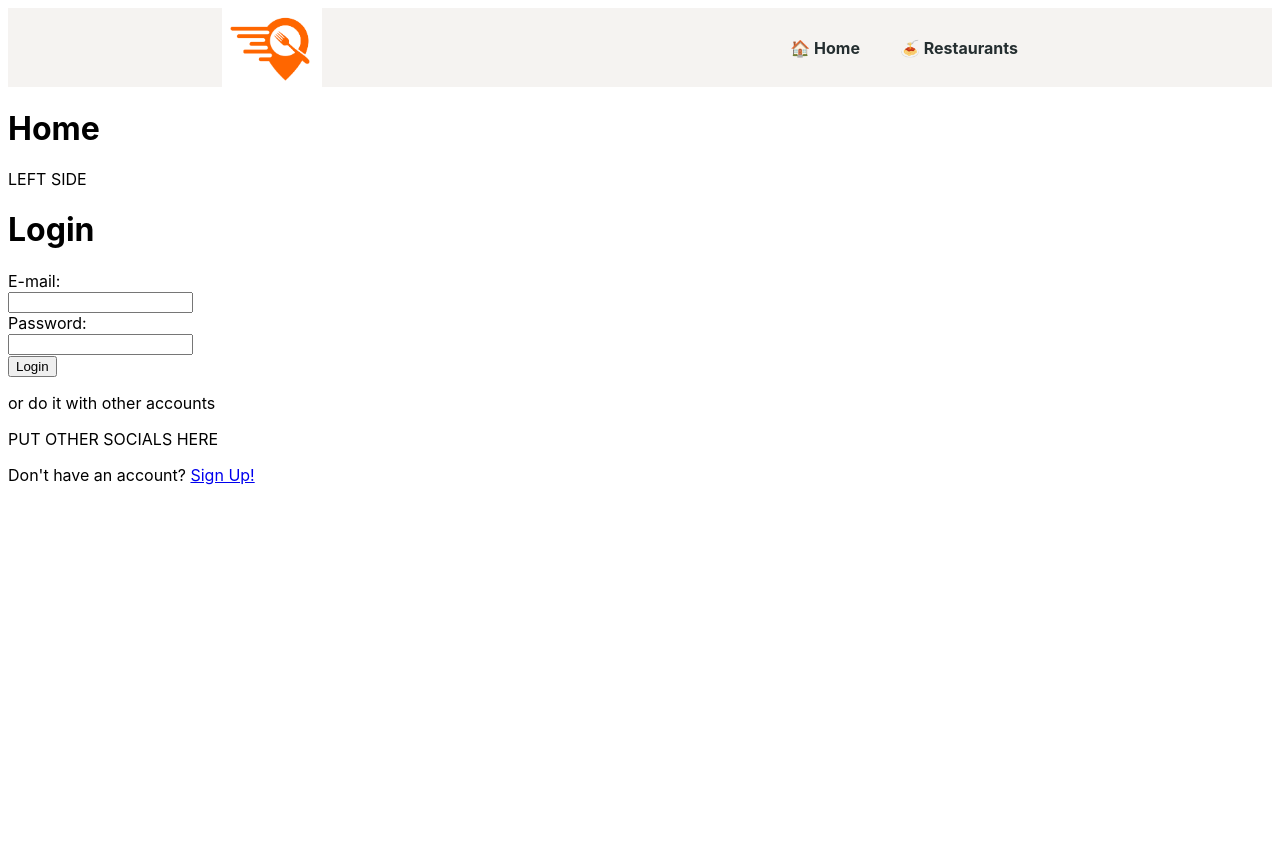
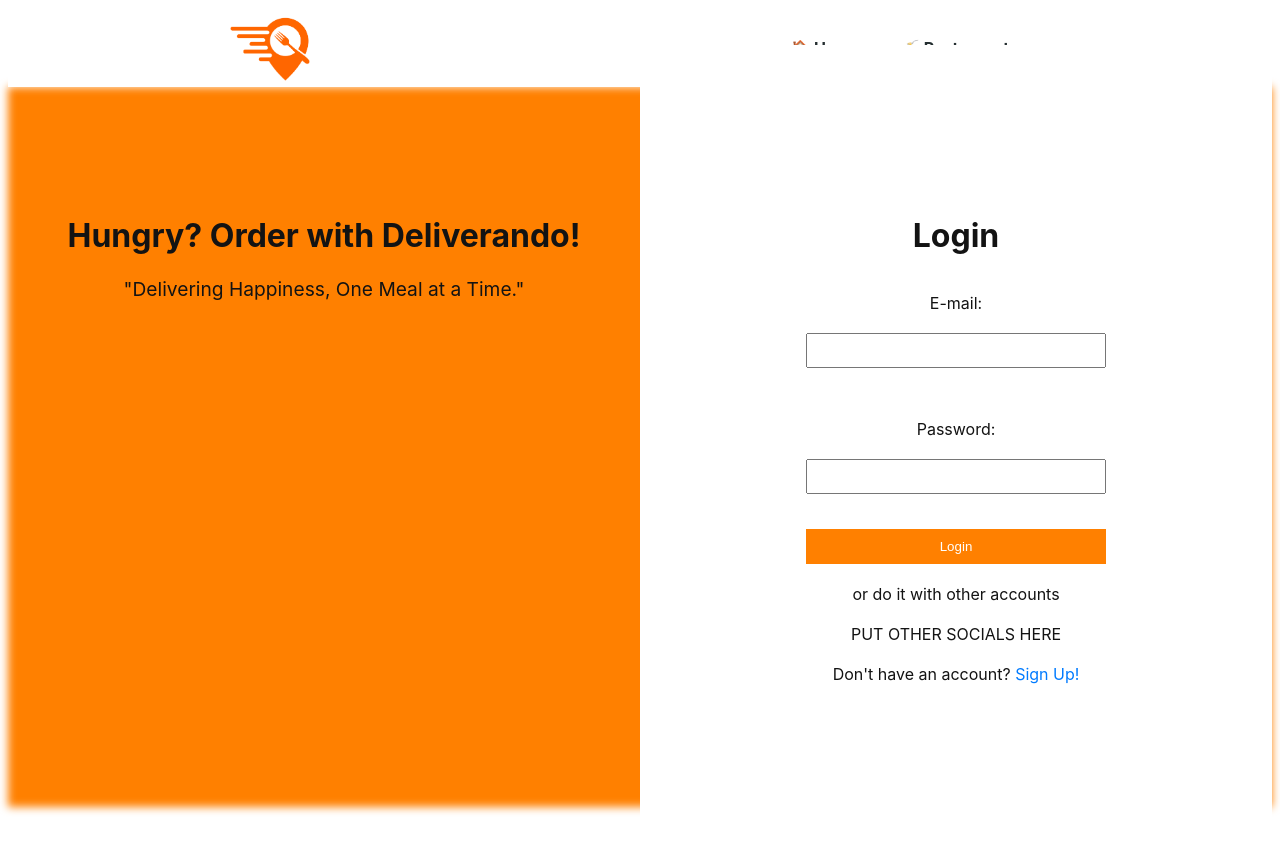
Before and after one commit to LLDieg/BackEndFinalProject, a React (Vite) app in the folder FrontEnd/Deliverando/: page / in a window 1280 px wide. Before the commit the page ends 800 px from the top, so only its background shows below. Built offline with nearby package versions, Linux system fonts and the light colour scheme.

Commit message:
css for homepage login and register

```diff
--- a/FrontEnd/Deliverando/src/components/Home.jsx
+++ b/FrontEnd/Deliverando/src/components/Home.jsx
@@ -2,14 +2,24 @@ import React, { useContext } from "react";
 import Login from "./Login.jsx";
 import Register from "./Register.jsx";
 import { MyContext } from "../context/context.jsx";
+import "../style/home.css";
 
 export default function Home() {
   const { showRegister, token } = useContext(MyContext);
 
   return (
     <>
-    <h1>Home</h1>
-    {token ? (<h2>welcome</h2>) : (showRegister ? <Login /> : <Register />)}
+    <div className="reglogSection">
+      <div className="contentSection">
+        <div className="leftSide">
+          <h1>Hungry? Order with Deliverando!</h1>
+          <p>"Delivering Happiness, One Meal at a Time."</p>
+        </div>
+        <div className="rightSide">
+          {token ? (<h2>welcome</h2>) : (showRegister ? <Login /> : <Register />)}
+        </div>
+      </div>
+    </div>
     </>
   );
 }
--- a/FrontEnd/Deliverando/src/components/Login.jsx
+++ b/FrontEnd/Deliverando/src/components/Login.jsx
@@ -2,6 +2,7 @@ import React, { useContext } from 'react';
 import { MyContext } from '../context/context';
 import { useNavigate } from 'react-router-dom';
 import BASE_URL from '../config/urlConfig';
+import "../style/loginRegister.css";
 
 export default function Login() {
 
@@ -41,7 +42,6 @@ export default function Login() {
 
   return (
     <>
-      <div>LEFT SIDE</div>
       <div>
         <h1>Login</h1>
         <form onSubmit={loginUser}>
--- a/FrontEnd/Deliverando/src/components/Register.jsx
+++ b/FrontEnd/Deliverando/src/components/Register.jsx
@@ -3,6 +3,7 @@ import { useNavigate } from "react-router-dom";
 import { MyContext } from "../context/context";
 import toast, { Toaster } from "react-hot-toast";
 import BASE_URL from "../config/urlConfig";
+import "../style/loginRegister.css";
 
 export default function Register() {
   const {setShowRegister}=useContext(MyContext)
--- /dev/null
+++ b/FrontEnd/Deliverando/src/style/home.css
@@ -0,0 +1,56 @@
+.reglogSection {
+  display: flex;
+  justify-content: center;
+  align-items: center;
+  position: relative;
+  height: 90vh;
+}
+
+.reglogSection::before {
+  content: "";
+  position: absolute;
+  top: 0;
+  left: 0;
+  right: 0;
+  bottom: 0;
+  /* background-image: url("https://plus.unsplash.com/premium_photo-1679434184867-a294eb85400c?q=80&w=2070&auto=format&fit=crop&ixlib=rb-4.0.3&ixid=M3wxMjA3fDB8MHxwaG90by1wYWdlfHx8fGVufDB8fHx8fA%3D%3D"); */
+  background-color: var(--orange-bg);
+  filter: blur(4px);
+  background-size: cover;
+  background-position: center;
+  z-index: -1;
+}
+.contentSection {
+  display: flex;
+  flex: 1;
+}
+
+.leftSide,
+.rightSide {
+  flex: 1;
+  padding: 20px;
+  text-align: center;
+  color: #131313;
+}
+
+.leftSide {
+  padding-top: 150px;
+  padding-bottom: 150px;
+}
+.rightSide {
+  background-color: rgb(255, 255, 255);
+  padding-top: 150px;
+  padding-bottom: 150px;
+}
+.leftSide h1 {
+  font-size: 2em;
+}
+
+.leftSide p {
+  font-size: 1.2em;
+}
+
+.rightSide h2 {
+  font-size: 1.5em;
+  margin-bottom: 20px;
+}
--- /dev/null
+++ b/FrontEnd/Deliverando/src/style/loginRegister.css
@@ -0,0 +1,41 @@
+form {
+  display: flex;
+  flex-direction: column;
+  max-width: 300px;
+  margin: auto;
+}
+
+label {
+  margin-top: 1rem;
+}
+
+input {
+  padding: 8px;
+  margin-bottom: 15px;
+}
+
+button {
+  padding: 10px;
+  background-color: var(--orange-bg);
+  color: #fff;
+  border: none;
+  cursor: pointer;
+}
+
+button:hover {
+  background-color: #45a049;
+}
+
+p {
+  text-align: center;
+  margin-top: 20px;
+}
+
+a {
+  color: #007bff;
+  text-decoration: none;
+}
+
+a:hover {
+  text-decoration: underline;
+}
--- a/FrontEnd/Deliverando/src/style/navBar.css
+++ b/FrontEnd/Deliverando/src/style/navBar.css
@@ -4,15 +4,13 @@
   display: flex;
   align-items: center;
   justify-content: space-around;
-    color:#242e30;
-    background-color: #f5f3f1;
+  color: #242e30;
+  background-color: white;
 }
-
 
 .navbar ul {
   list-style: none;
   display: flex;
-
 }
 
 .navbar a {
@@ -22,6 +20,6 @@
   font-weight: bold;
 }
 
-  .navbar a:hover{
+.navbar a:hover {
   color: #f36805;
 }
```
Lines whose indentation alone changed are shown as unchanged.
